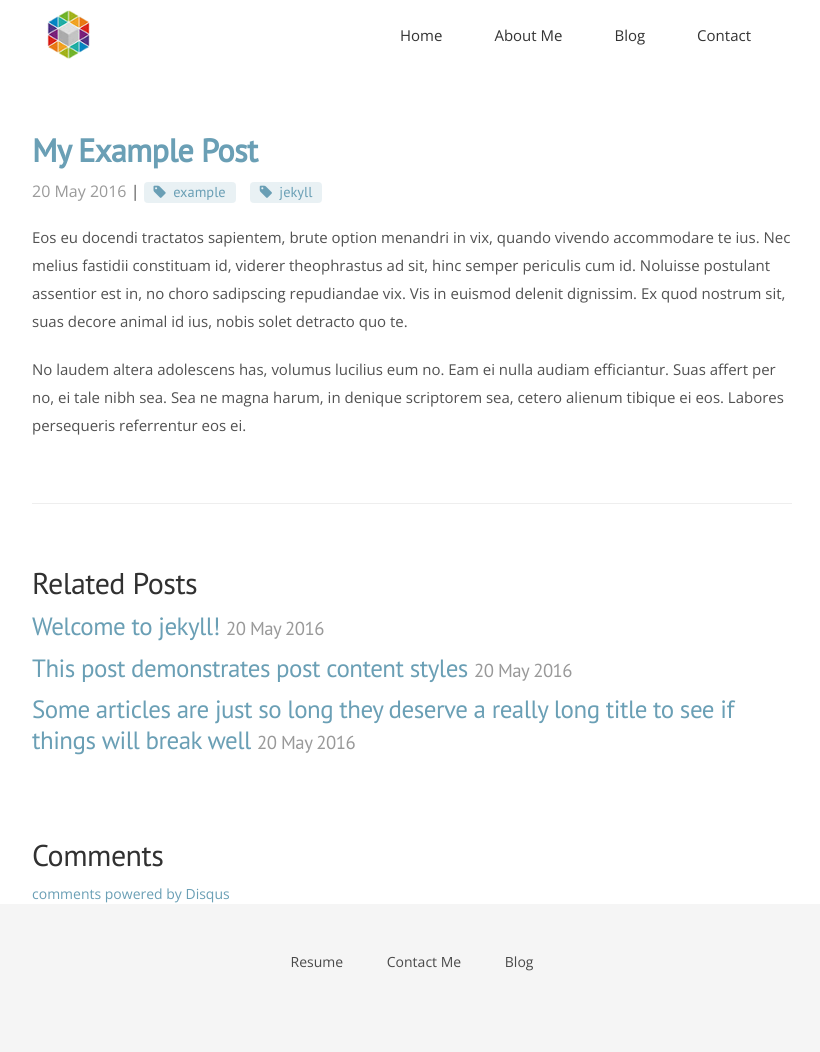
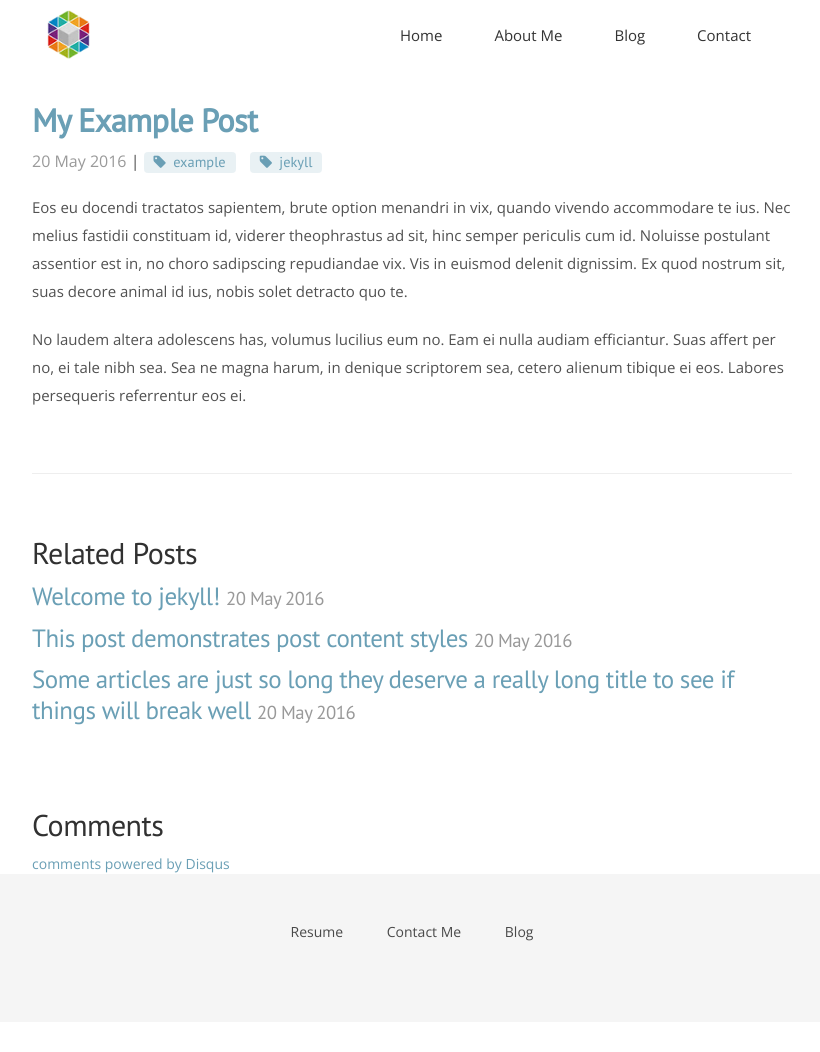
Before and after one commit to adriano-fonseca/adriano-fonseca.github.io, a Jekyll site: the page built from _posts/2016-05-20-my-example-post.md, in a window 1280 px wide. Shown: the whole page, without its empty margins (228-1048 px from the left). Built offline with Jekyll 4.4.1, drawn with Linux system fonts in a browser that asks for light colours; nearby versions of some CDN libraries; some web fonts are replaced; comment, search, counter and statistics services are not loaded; after the commit the page ends 1022 px from its top, so only the background shows below that.

Commit message:
Content paging

```diff
--- a/public/css/main.css
+++ b/public/css/main.css
@@ -377,7 +377,7 @@ a.pagination-item:hover {
 		max-width: 32rem
 	}
 	.container.content {
-		padding-top: 3rem
+		padding-top: 1.5rem
 	}
 }
 
```
